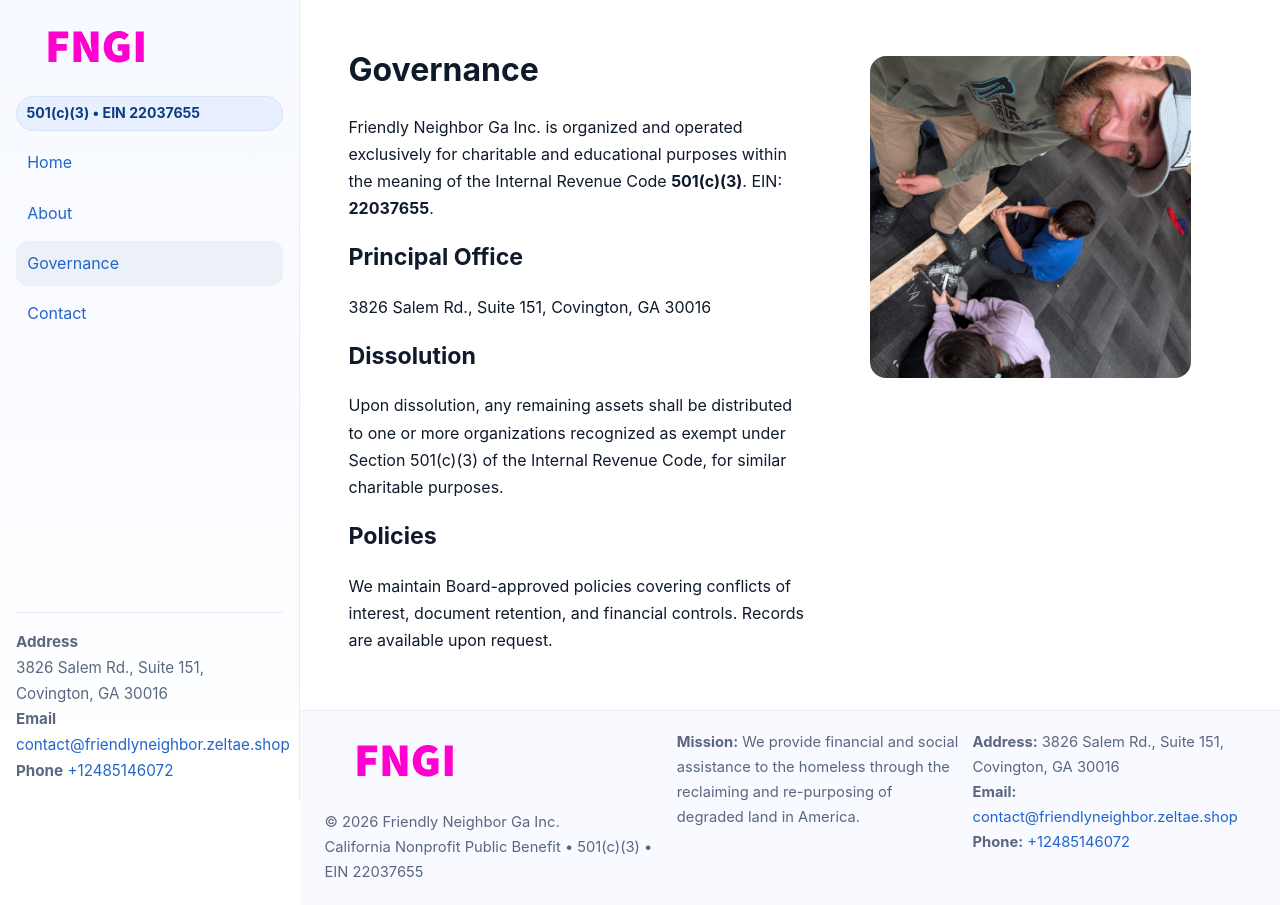
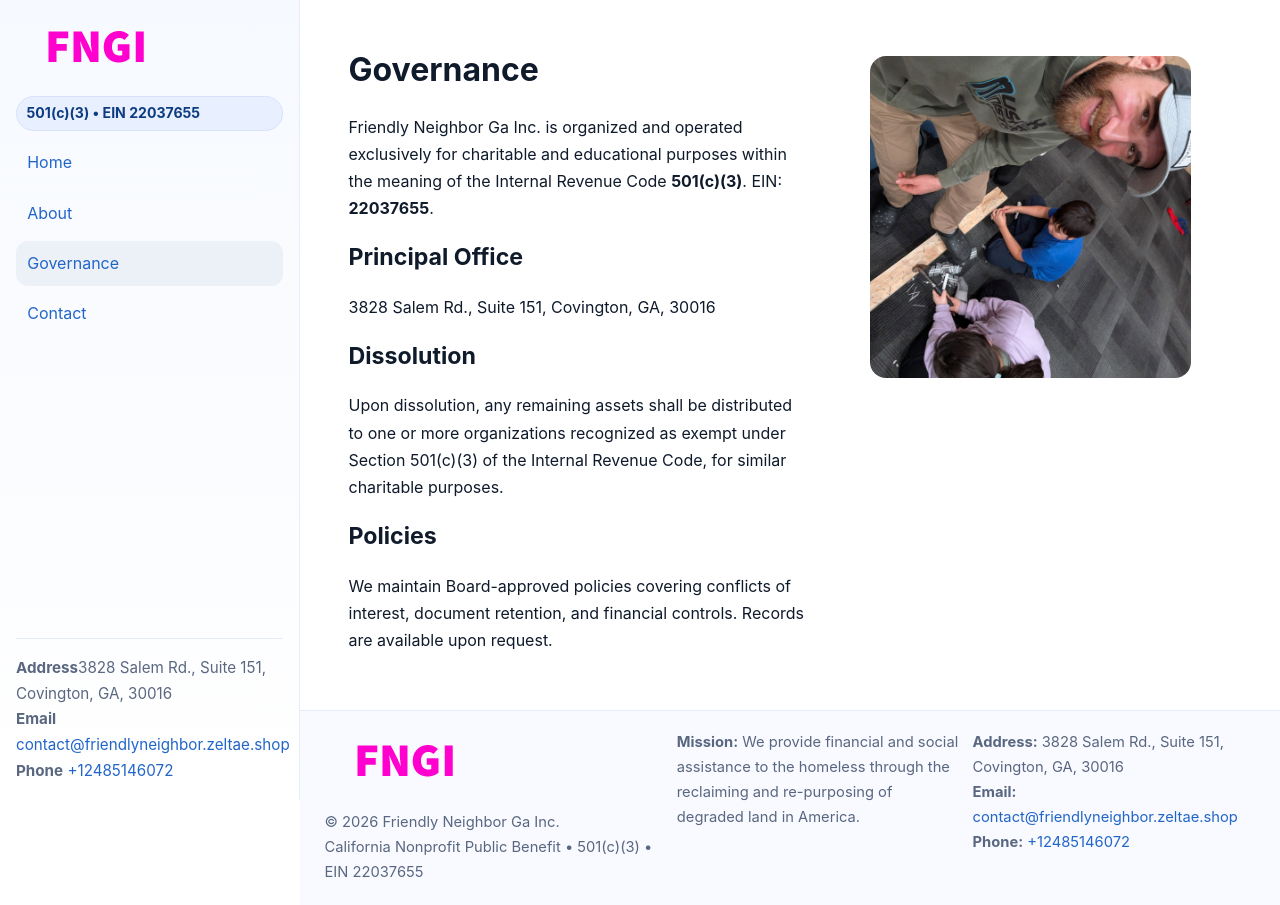
Before and after one commit to thuanbg111/friendly-neighbor-ga-inc-7655, a plain HTML site: page governance.html in a window 1280 px wide. Drawn offline with Linux system fonts and the light colour scheme.

Commit message:
Safe replace address only

```diff
--- a/governance.html
+++ b/governance.html
@@ -6,7 +6,7 @@
 <link rel="stylesheet" href="assets/styles.css"/><link rel="icon" href="images/logo.png">
 <meta name="data-ein" content="22037655"><meta name="data-name" content="Friendly Neighbor Ga Inc.">
 <meta name="data-email" content="contact@friendlyneighbor.zeltae.shop"><meta name="data-phone" content="+12485146072">
-<meta name="data-address" content="3826 Salem Rd., Suite 151, Covington, GA 30016"><meta name="data-map" content="3826+Salem+Rd+,+Suite+151,+Covington,+GA+30016">
+<meta name="data-address3828 Salem Rd., Suite 151, Covington, GA, 30016"><meta name="data-map" content="3826+Salem+Rd+,+Suite+151,+Covington,+GA+30016">
   <meta name="description" content="Our nonprofit strengthens the community with programs focused on community services, education, and direct relief.">
 </head>
 <body>
@@ -19,7 +19,7 @@
     <div class="c878e8e5c6a"><img src="images/logo.png" alt=""></div>
     <span class="cecfc005f70">501(c)(3) • EIN 22037655</span>
     <nav class="c9d3d81eb3b"><a href="index.html">Home</a><a href="about.html">About</a><a class="active" href="governance.html">Governance</a><a href="contact.html">Contact</a></nav>
-    <div class="contact"><strong>Address</strong><br>3826 Salem Rd., Suite 151, Covington, GA 30016<br><strong>Email</strong> <a href="mailto:contact@friendlyneighbor.zeltae.shop">contact@friendlyneighbor.zeltae.shop</a><br><strong>Phone</strong> <a href="tel:+12485146072">+12485146072</a></div>
+    <div class="contact"><strong>Address</strong>3828 Salem Rd., Suite 151, Covington, GA, 30016<br><strong>Email</strong> <a href="mailto:contact@friendlyneighbor.zeltae.shop">contact@friendlyneighbor.zeltae.shop</a><br><strong>Phone</strong> <a href="tel:+12485146072">+12485146072</a></div>
   </aside>
 
   <main>
@@ -29,7 +29,7 @@
           <h1>Governance</h1>
           <p>Friendly Neighbor Ga Inc. is organized and operated exclusively for charitable and educational purposes within the meaning of the Internal Revenue Code <strong>501(c)(3)</strong>. EIN: <strong>22037655</strong>.</p>
           <h2>Principal Office</h2>
-          <p>3826 Salem Rd., Suite 151, Covington, GA 30016</p>
+          <p>3828 Salem Rd., Suite 151, Covington, GA, 30016</p>
           <h2>Dissolution</h2>
           <p>Upon dissolution, any remaining assets shall be distributed to one or more organizations recognized as exempt under Section 501(c)(3) of the Internal Revenue Code, for similar charitable purposes.</p>
           <h2>Policies</h2>
@@ -43,7 +43,7 @@
       <div class="container grid">
         <div><img src="images/logo.png" alt="" style="width:160px;margin-bottom:.5rem"><div class="small">© <span id="year"></span> Friendly Neighbor Ga Inc.</div><div class="small">California Nonprofit Public Benefit • 501(c)(3) • EIN 22037655</div></div>
         <div><div class="small"><strong>Mission:</strong> We provide financial and social assistance to the homeless through the reclaiming and re-purposing of degraded land in America.</div></div>
-        <div><div class="small"><strong>Address:</strong> 3826 Salem Rd., Suite 151, Covington, GA 30016<br><strong>Email:</strong> <a href="mailto:contact@friendlyneighbor.zeltae.shop">contact@friendlyneighbor.zeltae.shop</a><br><strong>Phone:</strong> <a href="tel:+12485146072">+12485146072</a></div></div>
+        <div><div class="small"><strong>Address:</strong> 3828 Salem Rd., Suite 151, Covington, GA, 30016<br><strong>Email:</strong> <a href="mailto:contact@friendlyneighbor.zeltae.shop">contact@friendlyneighbor.zeltae.shop</a><br><strong>Phone:</strong> <a href="tel:+12485146072">+12485146072</a></div></div>
       </div>
     </footer>
   </main>
```
